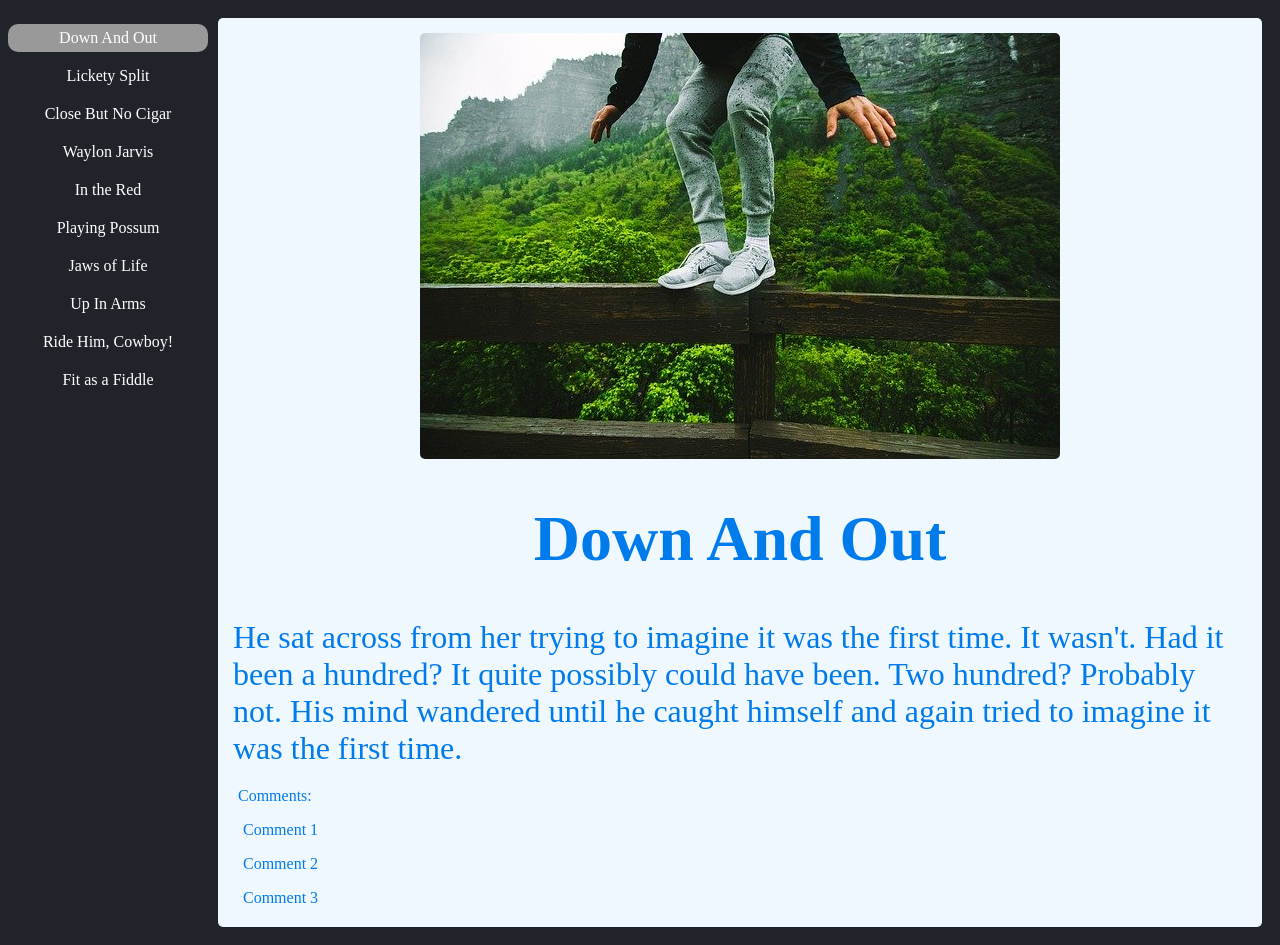
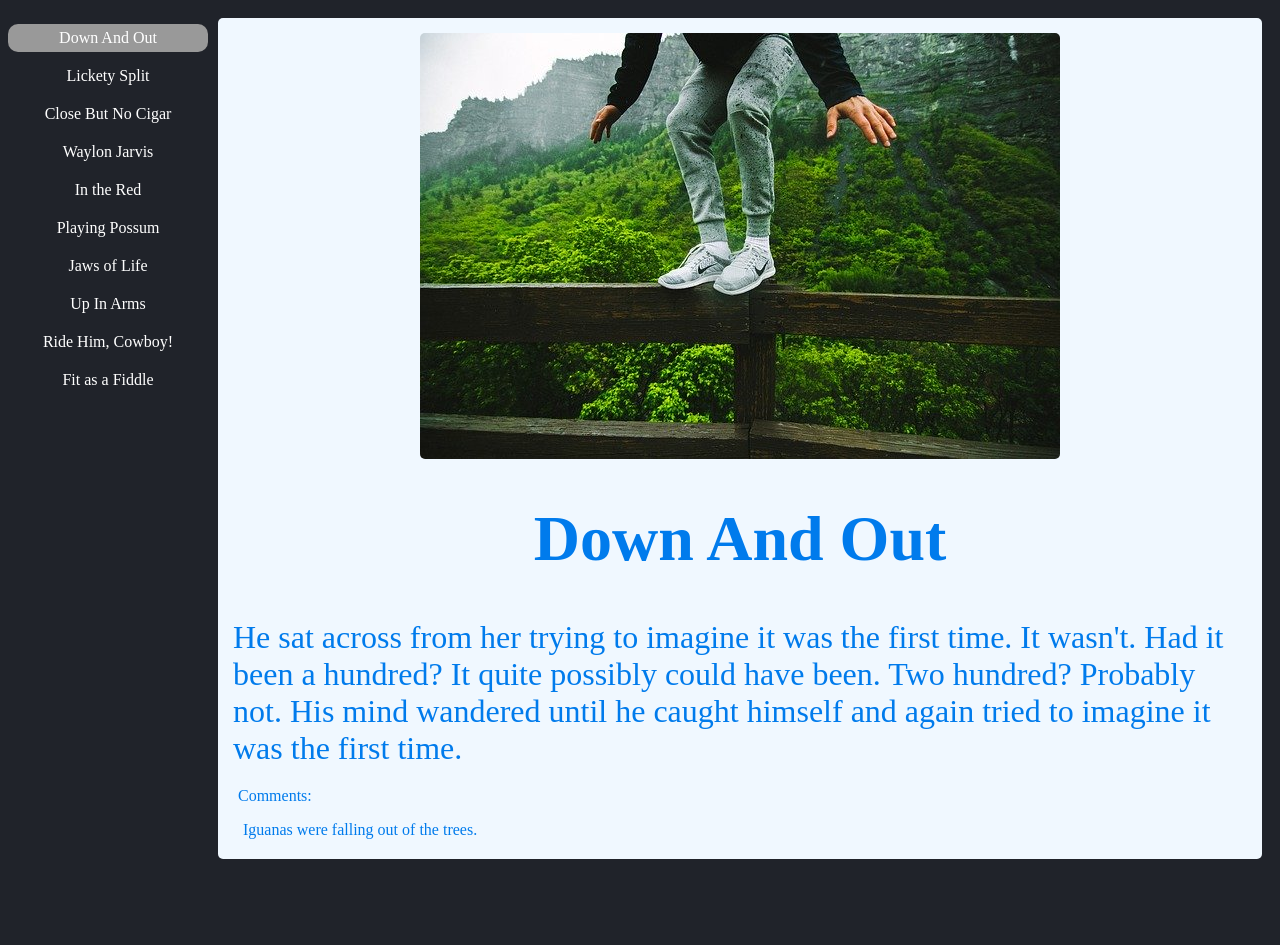
Before and after one commit to maalireza51/blog, a React (Create React App) app: page / in a window 1280 px wide. After the commit the page ends 877 px from the top, so only its background shows below. Built offline with nearby package versions, Linux system fonts and the light colour scheme; data requests are answered from the project's data file; the HTML template or start-up script is replaced by a standard one.

Commit message:
cimments section mount and update

```diff
--- a/src/Components/Comments.jsx
+++ b/src/Components/Comments.jsx
@@ -1,18 +1,14 @@
 import React from 'react'
+import Comment from './Comment'
 
-export default function Comments() {
+export default function Comments(props) {
+    const comment = props.data.map(comment => {
+        return <Comment comment={comment.body}/>
+    })
     return (
         <div className="comments">
             <p>Comments:</p>
-            <div className="comment">
-                <p>Comment 1</p>
-            </div>
-            <div className="comment">
-                <p>Comment 2</p>
-            </div>
-            <div className="comment">
-                <p>Comment 3</p>
-            </div>
+            {comment}
         </div>
     )
 }
--- a/src/Components/Content.jsx
+++ b/src/Components/Content.jsx
@@ -3,11 +3,39 @@
 import Comments from './Comments'
 
 export default class Content extends Component {
+    constructor(props) {
+        super(props);
+        this.state = {
+            comments: null
+        }
+    }
+
+    async getComments(){
+        const comments = await fetch(`http://localhost:3001/comments?post-id=${this.props.post.id}`);
+        return await comments.json();
+    }
+
+    setComment(){
+        return this.getComments().then(comments=>this.setState({ comments }));
+    }
+
+    componentDidMount(){
+        if(this.props.post){
+            this.setComment();
+        }
+    }
+
+    componentDidUpdate(prevprops){
+        if(prevprops.post.id !== this.props.post.id){
+            this.setComment();
+        }
+    }
+
     render() {
         return (
             <div className="container">
                 <Post data={this.props.post} />
-                <Comments />
+                {null != this.state.comments && <Comments data={this.state.comments} /> }
             </div>
         )
     }
```
